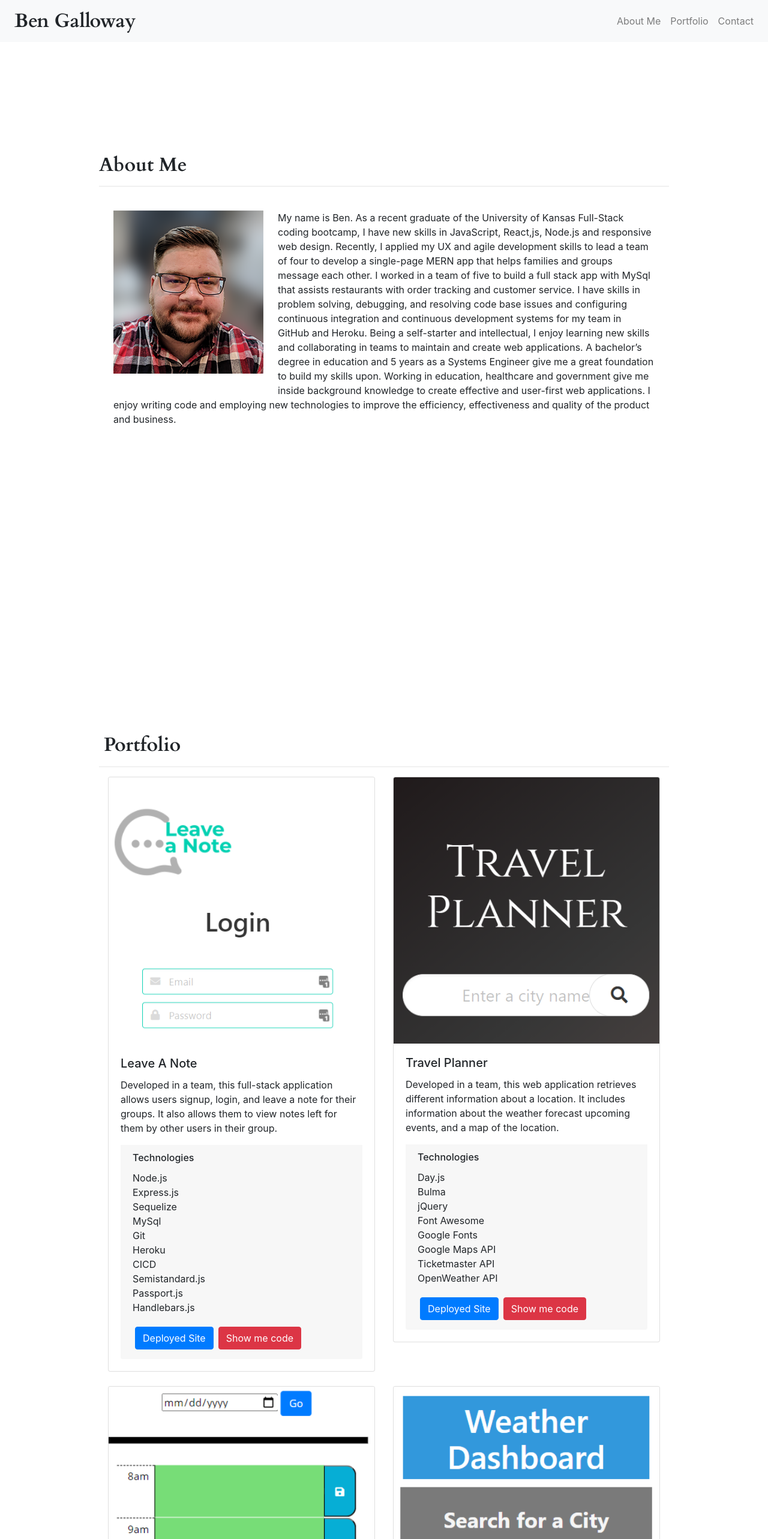
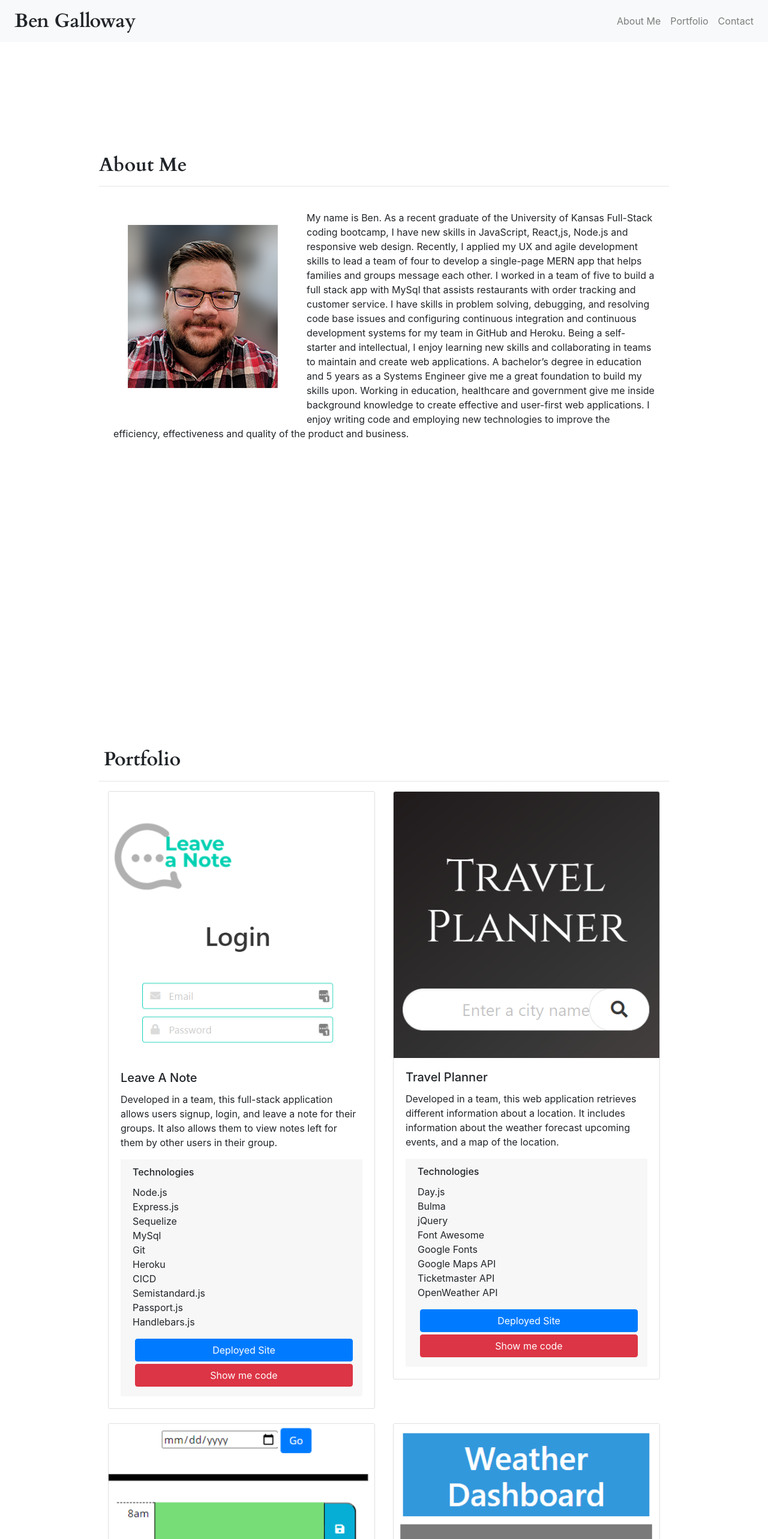
Before and after one commit to BenjDG/benjdg.github.io, a React (Create React App) app: page / in a window 1280 px wide. Shown: the top 2566 px of the page at 60% size. Built offline with nearby package versions, Linux system fonts and the light colour scheme; the HTML template or start-up script is replaced by a standard one.

Commit message:
change button style, add updated about-me

```diff
--- a/src/components/About/index.js
+++ b/src/components/About/index.js
@@ -11,7 +11,7 @@ function About () {
           <hr />
           <img
             src={pic}
-            className='img-fluid float-left p-4'
+            className='img-fluid float-left p-4 m-md-4'
             alt='me'
           />
           <p className='p-4'>
--- a/src/components/Card/index.js
+++ b/src/components/Card/index.js
@@ -23,8 +23,8 @@ function Card ({ idword, imgSrc, siteTitle, siteDescription, url, github, tech }
             <ul>
               {tech.map((item, index) => (<TechListItem key={index} item={item} />))}
             </ul>
-            <button type='button' className='btn btn-primary m-1' onClick={handleSiteClick}>Deployed Site</button>
-            <button type='button' id={idword + '-code-button'} className='btn btn-danger m-1' onClick={handleCodeClick}>Show me code</button>
+            <button type='button' className='btn btn-primary btn-block m-1' onClick={handleSiteClick}>Deployed Site</button>
+            <button type='button' id={idword + '-code-button'} className='btn btn-danger btn-block m-1' onClick={handleCodeClick}>Show me code</button>
           </div>
         </div>
       </div>
```
